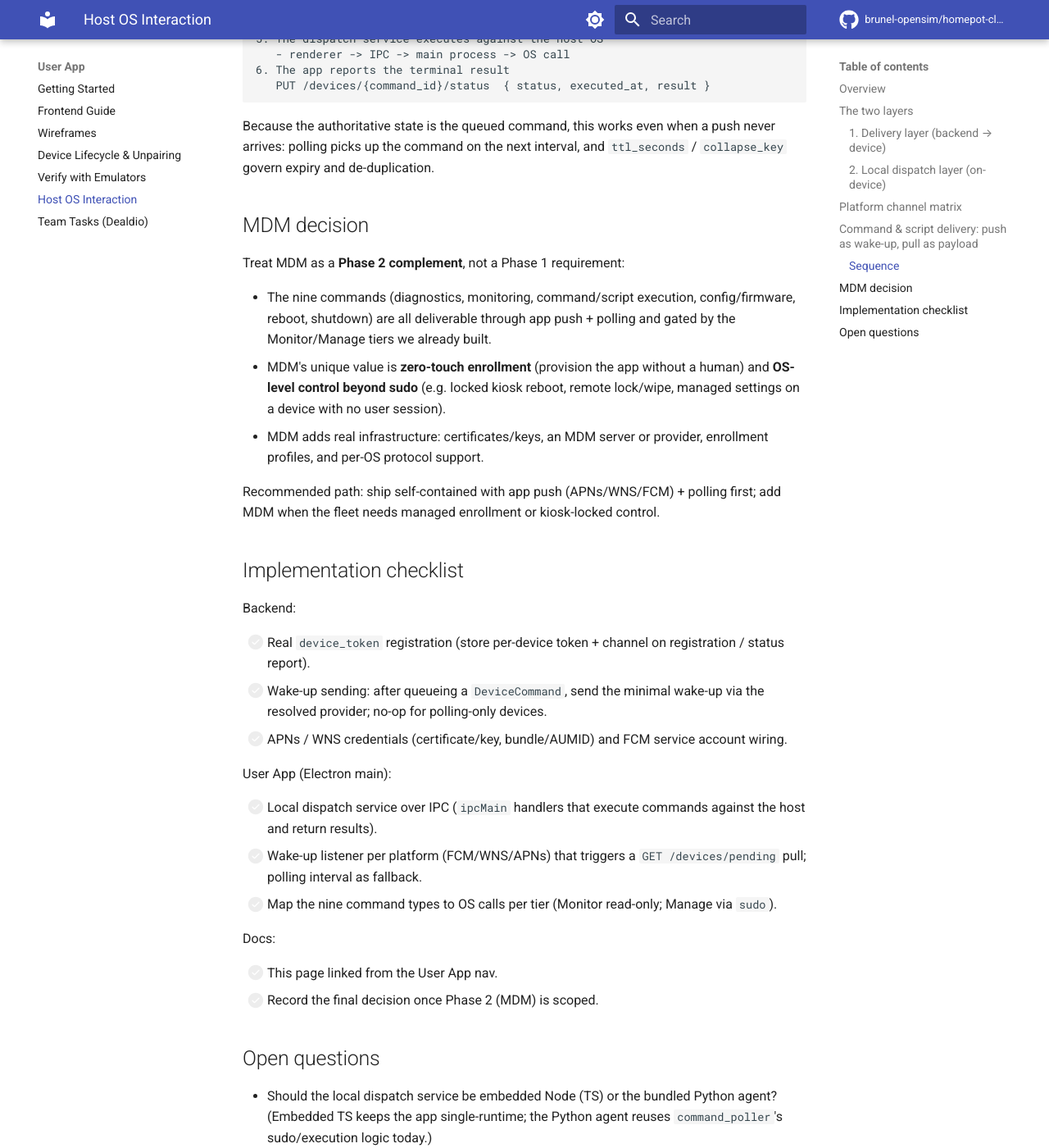
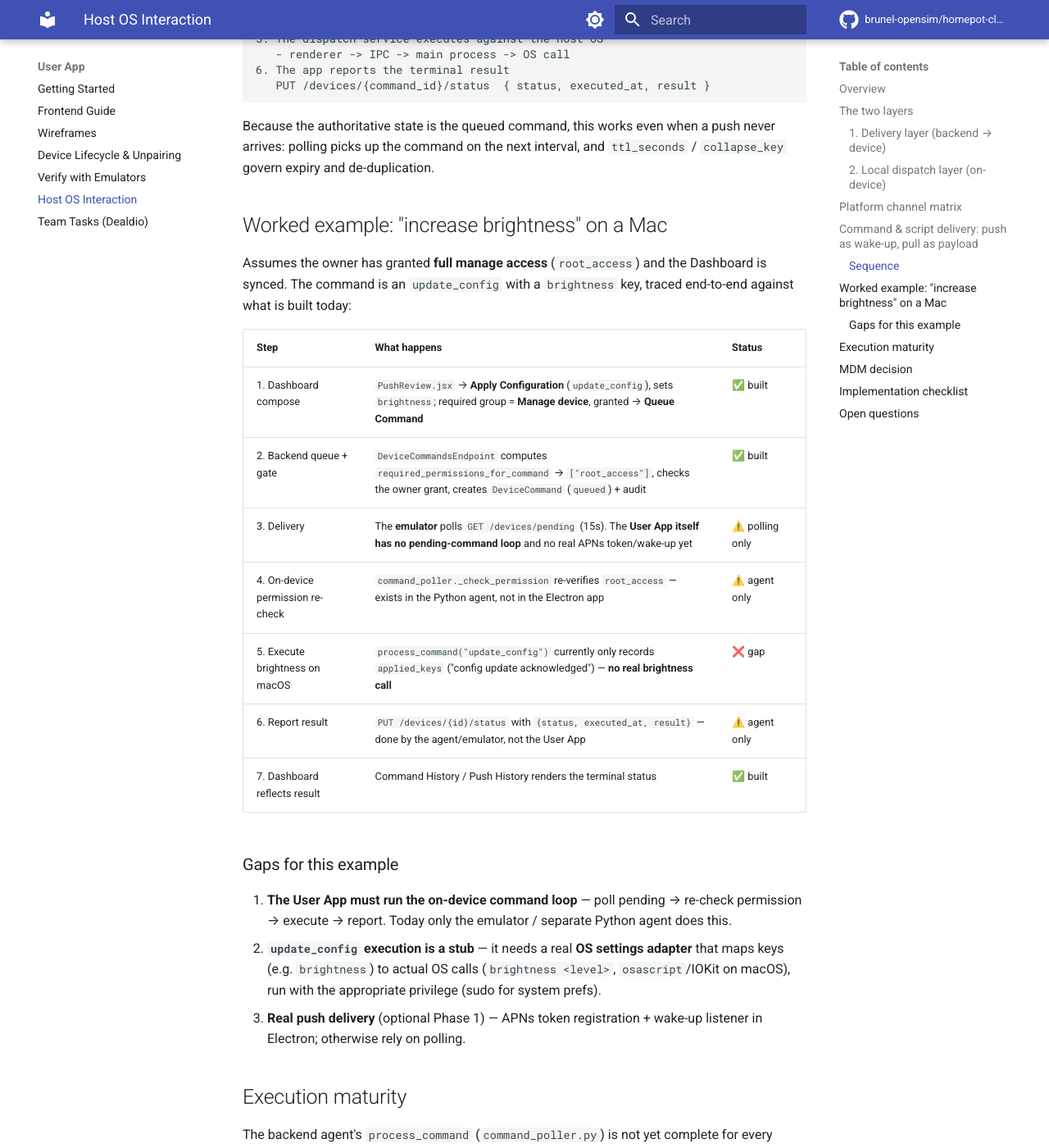
Before and after one commit to brunel-opensim/homepot-client, an MkDocs documentation site: the page built from docs/userapp-os-interaction.md, in a window 1280 px wide and 1400 px high, scrolled down 2574 px. Shown: the whole window at 82% size. Built offline with MkDocs 1.6.1 and Material for MkDocs 9.7.7, drawn with Linux system fonts in a browser that asks for light colours; comment, search, counter and statistics services are not loaded; the version menu is left out; some of the changed text lies outside the part shown.

Commit message:
docs(userapp): add brightness trace and command execution maturity
Extends the host-OS interaction doc with a worked end-to-end example
('increase brightness' on a Mac as update_config) marking each step built
vs gap, plus an execution-maturity table showing which command types the
real agent actually executes today (only run_command/run_script; the rest
are stubs or unhandled). Updates the checklist to reflect those gaps.

mkdocs build --strict passes.

```diff
--- a/docs/userapp-os-interaction.md
+++ b/docs/userapp-os-interaction.md
@@ -94,6 +94,55 @@ Because the authoritative state is the queued command, this works even when a
 push never arrives: polling picks up the command on the next interval, and
 `ttl_seconds` / `collapse_key` govern expiry and de-duplication.
 
+## Worked example: "increase brightness" on a Mac
+
+Assumes the owner has granted **full manage access** (`root_access`) and the
+Dashboard is synced. The command is an `update_config` with a `brightness`
+key, traced end-to-end against what is built today:
+
+| Step | What happens | Status |
+|---|---|---|
+| 1. Dashboard compose | `PushReview.jsx` → **Apply Configuration** (`update_config`), sets `brightness`; required group = **Manage device**, granted → **Queue Command** | ✅ built |
+| 2. Backend queue + gate | `DeviceCommandsEndpoint` computes `required_permissions_for_command` → `["root_access"]`, checks the owner grant, creates `DeviceCommand` (`queued`) + audit | ✅ built |
+| 3. Delivery | The **emulator** polls `GET /devices/pending` (15s). The **User App itself has no pending-command loop** and no real APNs token/wake-up yet | ⚠️ polling only |
+| 4. On-device permission re-check | `command_poller._check_permission` re-verifies `root_access` — exists in the Python agent, not in the Electron app | ⚠️ agent only |
+| 5. Execute brightness on macOS | `process_command("update_config")` currently only records `applied_keys` ("config update acknowledged") — **no real brightness call** | ❌ gap |
+| 6. Report result | `PUT /devices/{id}/status` with `{status, executed_at, result}` — done by the agent/emulator, not the User App | ⚠️ agent only |
+| 7. Dashboard reflects result | Command History / Push History renders the terminal status | ✅ built |
+
+### Gaps for this example
+
+1. **The User App must run the on-device command loop** — poll pending →
+   re-check permission → execute → report. Today only the emulator / separate
+   Python agent does this.
+2. **`update_config` execution is a stub** — it needs a real **OS settings
+   adapter** that maps keys (e.g. `brightness`) to actual OS calls
+   (`brightness <level>`, `osascript`/IOKit on macOS), run with the appropriate
+   privilege (sudo for system prefs).
+3. **Real push delivery** (optional Phase 1) — APNs token registration +
+   wake-up listener in Electron; otherwise rely on polling.
+
+## Execution maturity
+
+The backend agent's `process_command` (`command_poller.py`) is not yet complete
+for every command type. Status as of writing:
+
+| Command type | Tier | Execution status |
+|---|---|---|
+| `run_command` | Manage | ✅ real (subprocess + `sudo`) |
+| `run_script` | Manage | ✅ real (subprocess + `sudo`) |
+| `ping` / `status_request` | — | ✅ real |
+| `update_config` | Manage | ❌ stub — records `applied_keys`, no OS call |
+| `restart` / `shutdown` | Manage | ❌ stub — acknowledged, not executed |
+| `health_check` | Monitor | ❌ unhandled (`Unhandled command type`) |
+| `list_processes` | Monitor | ❌ unhandled |
+| `list_connections` | Monitor | ❌ unhandled |
+| `scan_filesystem` | Manage | ❌ unhandled |
+
+The emulator (`pos_engine.py`) simulates all nine, but the real agent only
+executes `run_command`/`run_script` against the host today. Closing these gaps
+is the "local execution" work that makes a self-contained User App real.
+
 ## MDM decision
 
 Treat MDM as a **Phase 2 complement**, not a Phase 1 requirement:
@@ -114,6 +163,10 @@ first; add MDM when the fleet needs managed enrollment or kiosk-locked control.
 
 Backend:
 
+- [x] Permission tiers + command→permission mapping (Monitor / Manage).
+- [ ] Complete `process_command` execution: `health_check`, `list_processes`,
+      `list_connections`, `scan_filesystem`, and a real `update_config` OS
+      settings adapter; wire real `restart` / `shutdown`.
 - [ ] Real `device_token` registration (store per-device token + channel on
       registration / status report).
 - [ ] Wake-up sending: after queueing a `DeviceCommand`, send the minimal
@@ -123,6 +176,8 @@ Backend:
 
 User App (Electron main):
 
+- [ ] On-device command loop: poll `GET /devices/pending`, re-check
+      `device_permissions`, execute, report `PUT /devices/{id}/status`.
 - [ ] Local dispatch service over IPC (`ipcMain` handlers that execute commands
       against the host and return results).
 - [ ] Wake-up listener per platform (FCM/WNS/APNs) that triggers a
@@ -132,7 +187,7 @@ User App (Electron main):
 
 Docs:
 
-- [ ] This page linked from the User App nav.
+- [x] This page linked from the User App nav.
 - [ ] Record the final decision once Phase 2 (MDM) is scoped.
 
 ## Open questions
```
